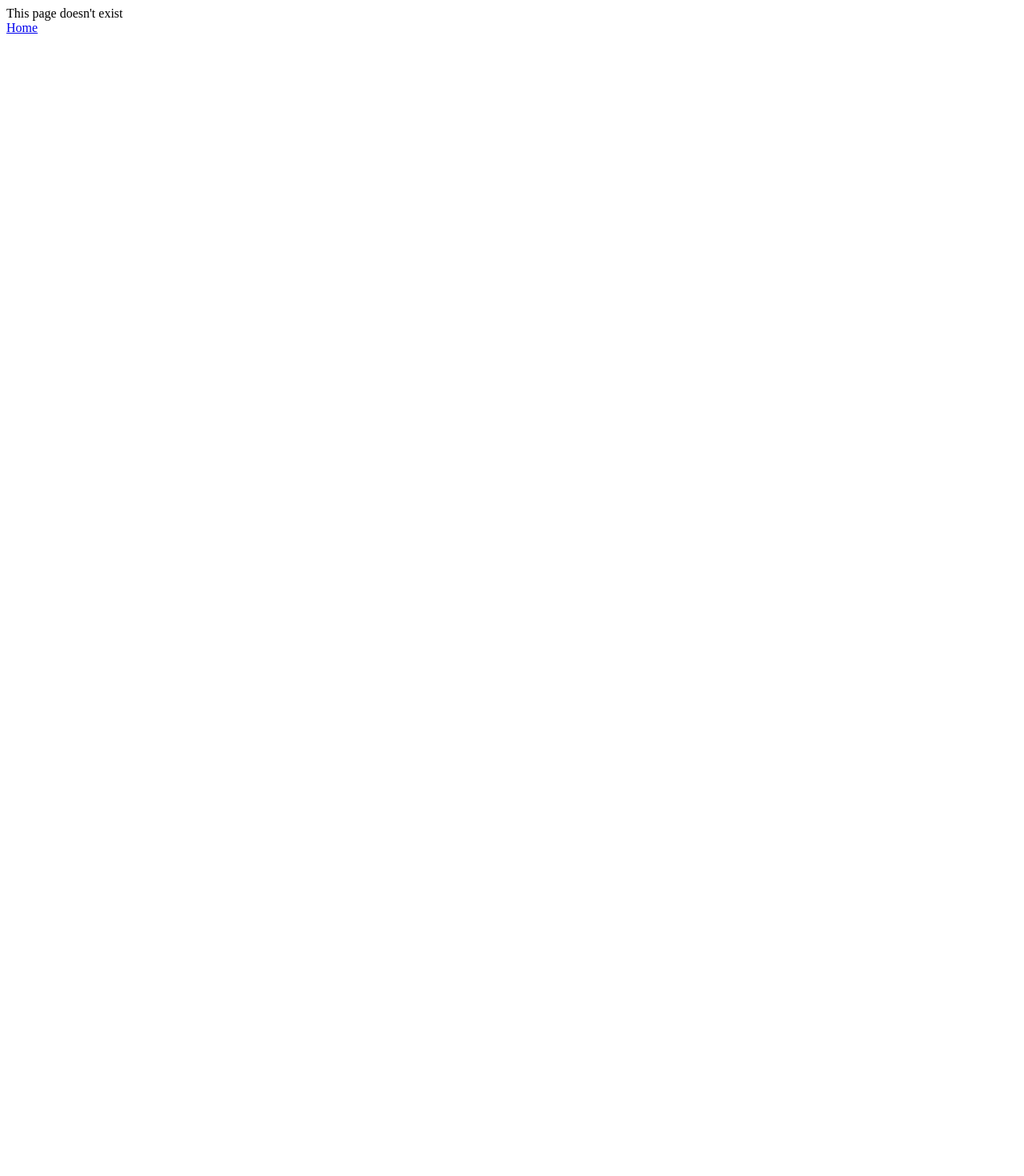
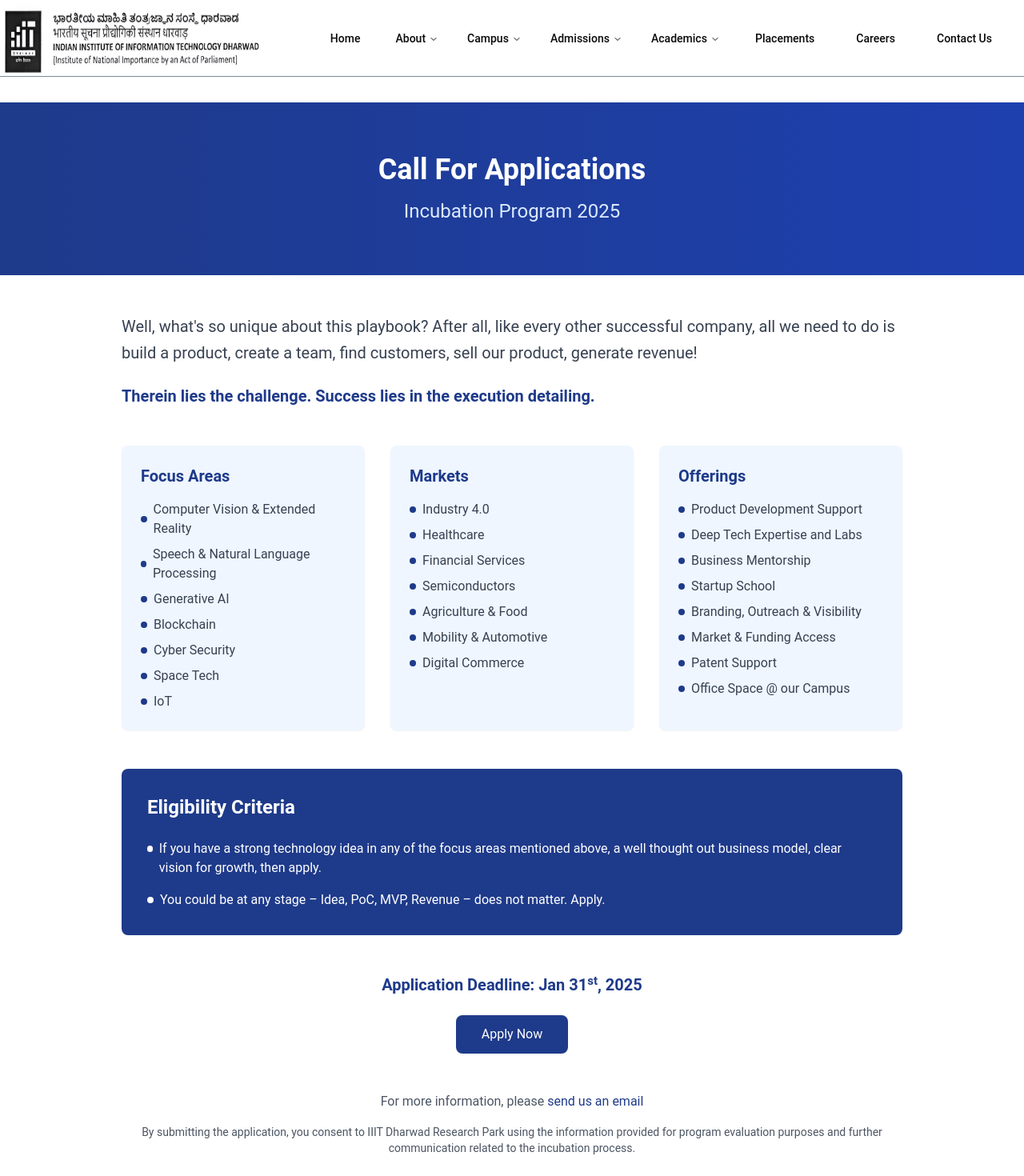
Before and after one commit to Velocity-IIITDWD/iiitdwd.ac.in, a Next.js app: page /idrp in a window 1280 px wide. Before the commit this address had no page. Shown: the top 1470 px of the page at 80% size. Before the commit the page ends 800 px from the top, so only its background shows below. Built offline with nearby package versions, Linux system fonts and the light colour scheme.

Commit message:
add : starter page

```diff
--- /dev/null
+++ b/app/(withlayout)/idrp/page.tsx
@@ -0,0 +1,149 @@
+import React from 'react';
+
+const Starter: React.FC = () => {
+  return (
+    <>
+      <div className="bg-white min-h-screen">
+        <nav className="bg-white shadow-md">
+          <div className="max-w-7xl mx-auto px-4 py-4 flex justify-center">
+          </div>
+        </nav>
+
+        <div className="bg-gradient-to-r from-blue-900 to-blue-800 text-white py-16">
+          <div className="max-w-5xl mx-auto px-6">
+            <h1 className="text-4xl font-bold mb-4 text-center">
+              Call For Applications
+            </h1>
+            <h2 className="text-2xl text-center text-blue-100">
+              Incubation Program 2025
+            </h2>
+          </div>
+        </div>
+
+        <div className="max-w-5xl mx-auto px-6 py-12">
+          <div className="prose prose-lg max-w-none">
+            <p className="text-xl text-gray-700 mb-6 leading-relaxed">
+              Well, what's so unique about this playbook? After all, like every other successful
+              company, all we need to do is build a product, create a team, find customers, sell
+              our product, generate revenue!
+            </p>
+            <p className="text-xl font-semibold text-blue-900 mb-12">
+              Therein lies the challenge. Success lies in the execution detailing.
+            </p>
+
+            <div className="grid grid-cols-1 md:grid-cols-3 gap-8 mb-12">
+              <div className="bg-blue-50 p-6 rounded-lg shadow-sm">
+                <h3 className="text-xl font-bold text-blue-900 mb-4">Focus Areas</h3>
+                <ul className="space-y-2 text-gray-700">
+                  {[
+                    'Computer Vision & Extended Reality',
+                    'Speech & Natural Language Processing',
+                    'Generative AI',
+                    'Blockchain',
+                    'Cyber Security',
+                    'Space Tech',
+                    'IoT',
+                  ].map((area, index) => (
+                    <li key={index} className="flex items-center">
+                      <span className="w-2 h-2 bg-blue-900 rounded-full mr-2"></span>
+                      {area}
+                    </li>
+                  ))}
+                </ul>
+              </div>
+
+              <div className="bg-blue-50 p-6 rounded-lg shadow-sm">
+                <h3 className="text-xl font-bold text-blue-900 mb-4">Markets</h3>
+                <ul className="space-y-2 text-gray-700">
+                  {[
+                    'Industry 4.0',
+                    'Healthcare',
+                    'Financial Services',
+                    'Semiconductors',
+                    'Agriculture & Food',
+                    'Mobility & Automotive',
+                    'Digital Commerce',
+                  ].map((market, index) => (
+                    <li key={index} className="flex items-center">
+                      <span className="w-2 h-2 bg-blue-900 rounded-full mr-2"></span>
+                      {market}
+                    </li>
+                  ))}
+                </ul>
+              </div>
+
+              <div className="bg-blue-50 p-6 rounded-lg shadow-sm">
+                <h3 className="text-xl font-bold text-blue-900 mb-4">Offerings</h3>
+                <ul className="space-y-2 text-gray-700">
+                  {[
+                    'Product Development Support',
+                    'Deep Tech Expertise and Labs',
+                    'Business Mentorship',
+                    'Startup School',
+                    'Branding, Outreach & Visibility',
+                    'Market & Funding Access',
+                    'Patent Support',
+                    'Office Space @ our Campus',
+                  ].map((offering, index) => (
+                    <li key={index} className="flex items-center">
+                      <span className="w-2 h-2 bg-blue-900 rounded-full mr-2"></span>
+                      {offering}
+                    </li>
+                  ))}
+                </ul>
+              </div>
+            </div>
+
+            <div className="bg-blue-900 text-white p-8 rounded-lg mb-12">
+              <h3 className="text-2xl font-bold mb-6">Eligibility Criteria</h3>
+              <ul className="space-y-4">
+                <li className="flex items-start">
+                  <span className="w-2 h-2 bg-white rounded-full mr-2 mt-2"></span>
+                  <span>
+                    If you have a strong technology idea in any of the focus areas mentioned above, a well thought out business model, clear vision for growth, then apply.
+                  </span>
+                </li>
+                <li className="flex items-start">
+                  <span className="w-2 h-2 bg-white rounded-full mr-2 mt-2"></span>
+                  <span>
+                    You could be at any stage – Idea, PoC, MVP, Revenue – does not matter. Apply.
+                  </span>
+                </li>
+              </ul>
+            </div>
+
+            <div className="text-center mb-12">
+              <p className="text-xl font-bold text-blue-900 mb-6">
+                Application Deadline: Jan 31<sup>st</sup>, 2025
+              </p>
+              <a
+                href="https://forms.gle/gE25xrgatkahVPCz6"
+                target="_blank"
+                rel="noopener noreferrer"
+                className="inline-block bg-blue-900 text-white px-8 py-3 rounded-lg hover:bg-blue-800 transition-colors"
+              >
+                Apply Now
+              </a>
+            </div>
+
+            <div className="text-center text-gray-600">
+              <p className="mb-4">
+                For more information, please{' '}
+                <a href="mailto:info.idrp@iiitdwd.ac.in" className="text-blue-900 hover:underline">
+                  send us an email
+                </a>
+              </p>
+              <p className="text-sm">
+                By submitting the application, you consent to IIIT Dharwad Research Park using
+                the information provided for program evaluation purposes and further
+                communication related to the incubation process.
+              </p>
+            </div>
+          </div>
+        </div>
+      </div>
+    </>
+  );
+};
+
+export default Starter;
```
